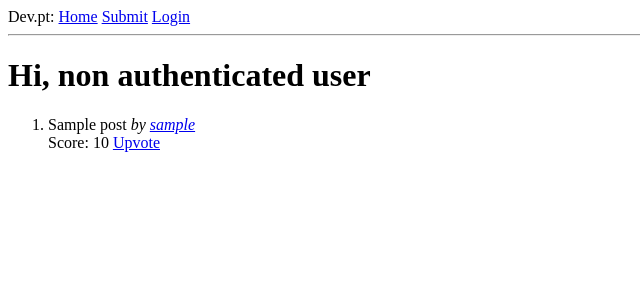
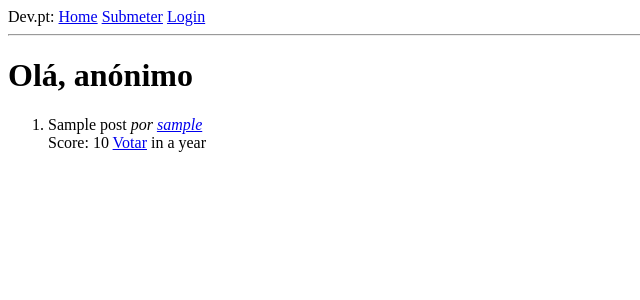
Before and after one commit to duarteocarmo/flask_hackernews, a Flask app: page / in a window 1280 px wide. Shown: the top 300 px of the page, without its empty margins (0-640 px from the left). Run offline with Flask 2, Linux system fonts and the light colour scheme; tables that the repository leaves empty hold one stand-in row (values such as "Sample post"); some libraries are stand-ins or nearby versions.

Commit message:
time since post

```diff
--- a/app/__init__.py
+++ b/app/__init__.py
@@ -2,6 +2,7 @@ from flask import Flask
 from config import Config
 from flask_sqlalchemy import SQLAlchemy
 from flask_migrate import Migrate
+from flask_moment import Moment
 from flask_login import LoginManager
 import os
 from logging.handlers import RotatingFileHandler
@@ -13,6 +14,7 @@ db = SQLAlchemy(app)
 migrate = Migrate(app, db)
 login = LoginManager(app)
 login.login_view = "login"
+moment = Moment(app)
 
 if not app.debug:
     if not os.path.exists("logs"):
--- a/app/routes.py
+++ b/app/routes.py
@@ -5,7 +5,6 @@ from app import app, db
 from app.forms import LoginForm, RegistrationForm, EditProfileForm, PostForm
 from app.models import User, Post, Vote
 
-# TODO X time ago
 # TODO post rankings
 # TODO post pages
 # TODO user pages
--- a/app/templates/base.html
+++ b/app/templates/base.html
@@ -1,5 +1,10 @@
 <html>
     <head>
+
+        {{ moment.include_jquery() }}
+        {{ moment.include_moment() }}
+        {{ moment.lang("pt") }}
+
         {% if title %}
         <title>{{ title }} - Dev.pt</title>
         {% else %}
@@ -10,7 +15,7 @@
         <div>
             Dev.pt:
             <a href="{{ url_for('index') }}">Home</a>
-            <a href="{{ url_for('submit') }}">Submit</a>
+            <a href="{{ url_for('submit') }}">Submeter</a>
             {% if current_user.is_anonymous %}
             <a href="{{ url_for('login') }}">Login</a>
             {% else %}
--- a/app/templates/index.html
+++ b/app/templates/index.html
@@ -2,16 +2,17 @@
 
 {% block content %}
     {% if current_user.is_authenticated %}
-        <h1>Hi, {{ current_user.username }}!</h1>
+        <h1>Olá, {{ current_user.username }}!</h1>
     {% else %}
-        <h1>Hi, non authenticated user</h1>
+        <h1>Olá, anónimo</h1>
     {% endif %}
 
     <ol>
         {% for post in posts %}
-            <li>{{ post.title }}<i> by <a href="{{ url_for('user', username=post.author.username) }}">{{ post.author.username }}</a></i></li>
+            <li>{{ post.title }}<i> por <a href="{{ url_for('user', username=post.author.username) }}">{{ post.author.username }}</a></i></li>
             <span>Score: {{ post.score }}</span>
-            <span><a href="{{ url_for('upvote', post_id=post.id)}}">Upvote</a></span>
+            <span><a href="{{ url_for('upvote', post_id=post.id)}}">Votar</a></span>
+            <span>{{ moment(post.timestamp).fromNow() }}</span>
             <br>
         <br>
         {% endfor %}
```
Also changed, not shown: 5 other files.
